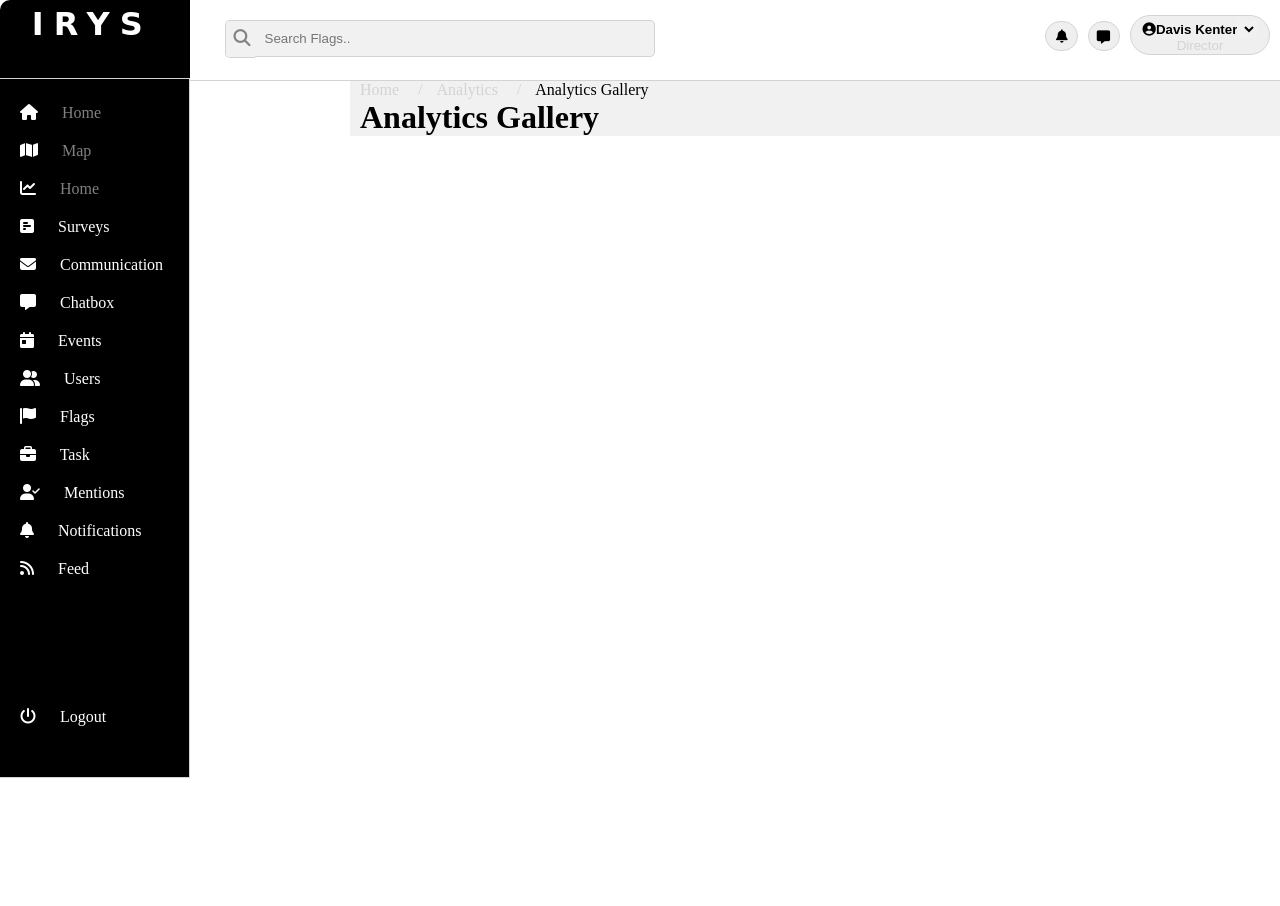
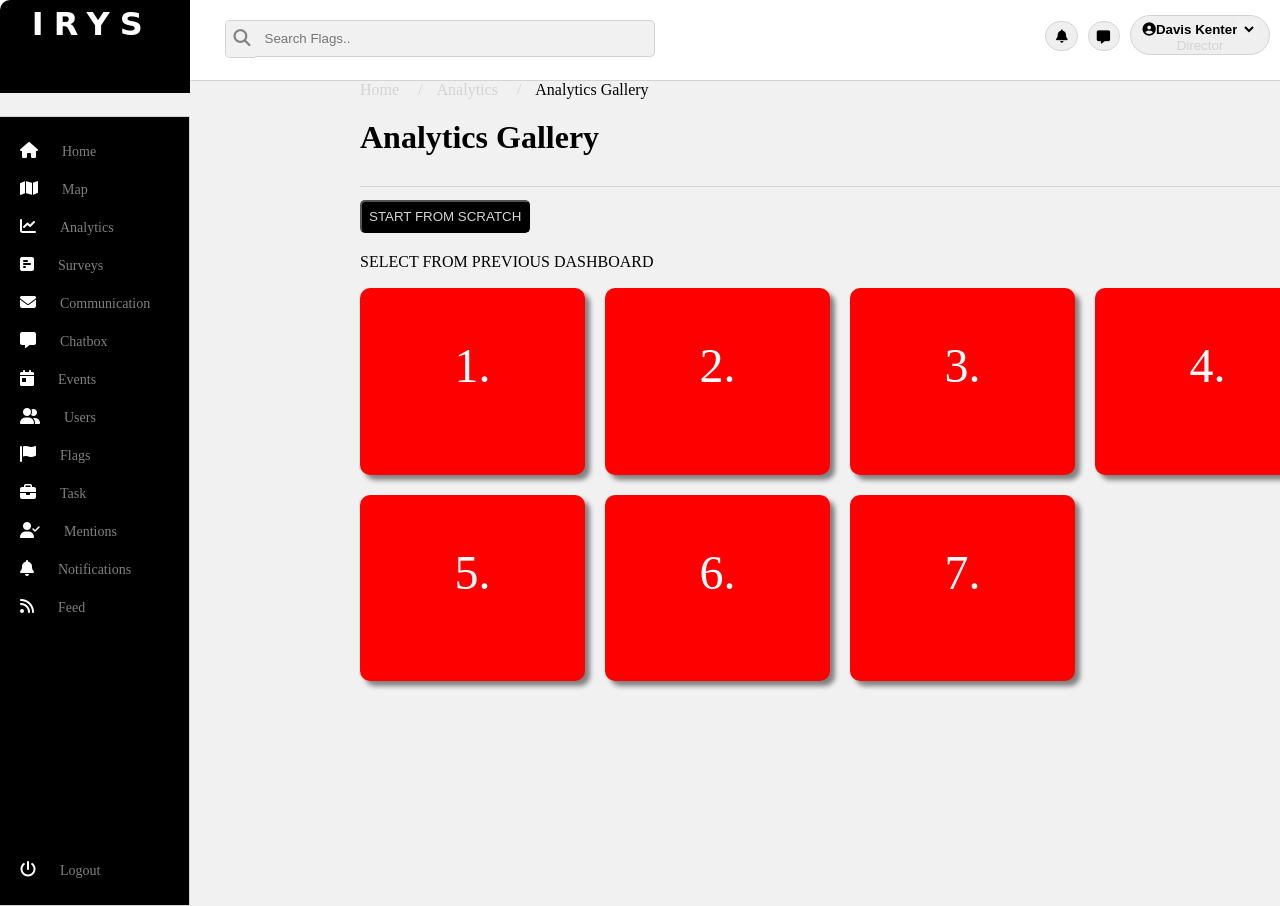
Before and after one commit to codedpaul/Static_dashboard, a plain HTML site: page index.html in a window 1280 px wide. Shown: the top 906 px of the page. Before the commit the page ends 836 px from the top, so only its background shows below. Drawn offline with Linux system fonts and the light colour scheme; a web font is replaced by a local one.

Commit message:
updated version of Dashboard Webpage

```diff
--- a/index.html
+++ b/index.html
@@ -29,23 +29,31 @@
         <div class="side">
             <a href="#"><i class="fa-solid fa-house"></i> <span class="sidea">Home</span></a>
             <a href="#"><i class="fa-solid fa-map"></i> <span class="sidea">Map</span></a>
-            <a href="#"><i class="fa-solid fa-chart-line"></i> <span class="sidea">Home</span></a>
-            <a href="#"><i class="fa-solid fa-square-poll-horizontal"></i> Surveys</a>
-            <a href="#"><i class="fa-solid fa-envelope"></i> Communication</a>
-            <a href="#"><i class="fa-solid fa-message"></i> Chatbox</a>
-            <a href="#"><i class="fa-solid fa-calendar-day"></i> Events</a>
-            <a href="#"><i class="fa-solid fa-user-group"></i> Users</a>
-            <a href="#"><i class="fa-solid fa-flag"></i> Flags</a>
-            <a href="#"><i class="fa-solid fa-briefcase"></i> Task</a>
-            <a href="#"><i class="fa-solid fa-user-check"></i> Mentions</a>
-            <a href="#"><i class="fa-solid fa-bell"></i> Notifications</a>
-            <a href="#"><i class="fa-solid fa-rss"></i> Feed</a>
-            <a class="logout" href="#"><i class="fa-solid fa-power-off"></i> Logout</a>
+            <a href="#"><i class="fa-solid fa-chart-line"></i> <span class="sidea">Analytics</span></a>
+            <a href="#"><i class="fa-solid fa-square-poll-horizontal"></i> <span class="sidea">Surveys</span></a>
+            <a href="#"><i class="fa-solid fa-envelope"></i> <span class="sidea">Communication</span></a>
+            <a href="#"><i class="fa-solid fa-message"></i> <span class="sidea">Chatbox</span></a>
+            <a href="#"><i class="fa-solid fa-calendar-day"></i> <span class="sidea">Events</span></a>
+            <a href="#"><i class="fa-solid fa-user-group"></i> <span class="sidea">Users</span></a>
+            <a href="#"><i class="fa-solid fa-flag"></i> <span class="sidea">Flags</span></a>
+            <a href="#"><i class="fa-solid fa-briefcase"></i> <span class="sidea">Task</span></a>
+            <a href="#"><i class="fa-solid fa-user-check"></i> <span class="sidea">Mentions</span></a>
+            <a href="#"><i class="fa-solid fa-bell"></i> <span class="sidea">Notifications</span></a>
+            <a href="#"><i class="fa-solid fa-rss"></i> <span class="sidea">Feed</span></a>
+            <a class="logout" href="#"><i class="fa-solid fa-power-off"></i> <span class="sidea">Logout</span></a>
        </div>
     </div>
     <div class="main">
-        <div class="grid">
-
+        <div class="main-header"><button type="submit"><a href="#">START FROM SCRATCH</a></button></div>
+        <h4>SELECT FROM PREVIOUS DASHBOARD</h4>
+        <div class="grid-container">
+            <div class="cell-1">1.</div>
+            <div class="cell-2">2.</div>
+            <div class="cell-3">3.</div>
+            <div class="cell-4">4.</div>
+            <div class="cell-5">5.</div>
+            <div class="cell-6">6.</div>
+            <div class="cell-7">7.</div>
         </div>
     </div>
 </body>
--- a/style.css
+++ b/style.css
@@ -1,4 +1,7 @@
-@media only screen and (max-width: 1024px) and (min-width: 300px) {
+@media only screen and (min-width: 300px) {
+    .header div  {
+        width: 100%;
+    }
 }
 
 * {
@@ -7,10 +10,15 @@
     box-sizing: border-box;
 }
 
+body {
+    background-color: #f1f1f1;
+    border-bottom: 1px solid #f1f1f1;
+}
+
 /* header */
 
 .header {
-    background-color: none;
+    background-color: white;
     padding-bottom: 70px;
     padding-top: 10px;
     border-bottom: 1px solid lightgrey;
@@ -124,10 +132,10 @@
     width: 190px;
     border: 1px solid lightgrey;
     padding: 20px 10px 10px 10px;
-    height: 700px;
+    height: 790px;
     background-color: black;
     position: relative;
-    bottom: 58px;
+    bottom: 40px;
     border-left: none;
 }
 
@@ -136,7 +144,7 @@
     text-decoration: none;
     text-align: left;
     color: white;
-    width: 165px;
+    width: 178px;
     padding: 5px 10px;
     margin-bottom: 10px;
     word-spacing: 20px;
@@ -144,14 +152,16 @@
 
 .sidea {
     color: grey;
+    font-size: 14px;
 }
 
 .side a:hover {
-    background-color: grey;
+    background-color: lightgrey;
+    border-radius: 5px;
 }
 
 .logout {
-    margin-top: 120px;
+    margin-top: 235px;
 }
 
 /* navigation bar */
@@ -180,4 +190,59 @@
 
 .navh {
     padding-left: 10px;
+    padding-top: 20px;
 }
+
+/* Main */
+
+.main {
+    position: relative;
+    bottom: 760px;
+    margin-left: 360px;
+    width: 960px;
+    border-top: 1px solid lightgrey;
+    padding-top: 50px;
+    padding-bottom: 10px;
+    margin-bottom: -580px;
+}
+
+.grid-container {
+    height: 600px;
+    display: grid;
+    align-content: space-evenly;
+    grid-template-columns: 1fr 1fr 1fr 1fr;
+    grid-template-rows: 1fr 1fr 1fr;
+    gap: 20px;
+    background-color:;
+    margin-bottom: -180px;
+}
+.grid-container > div {
+    background-color: red;
+    color: white;
+    font-size: 3rem;
+    text-align: center;
+    padding: 50px;
+    border-radius: 10px;
+    box-shadow: 5px 5px 5px grey;
+}
+
+.main-header button {
+    position: relative;
+    bottom: 37px;
+    background-color: black;
+    display: inline-block;
+    color: white;
+    padding: 7px;
+    border-radius: 5px;
+}
+
+.main-header button > a {
+    text-decoration: none;
+    color: lightgrey;
+}
+
+.main h4 {
+    position: relative;
+    bottom: 17px;
+    font-weight: 520;
+}
```
